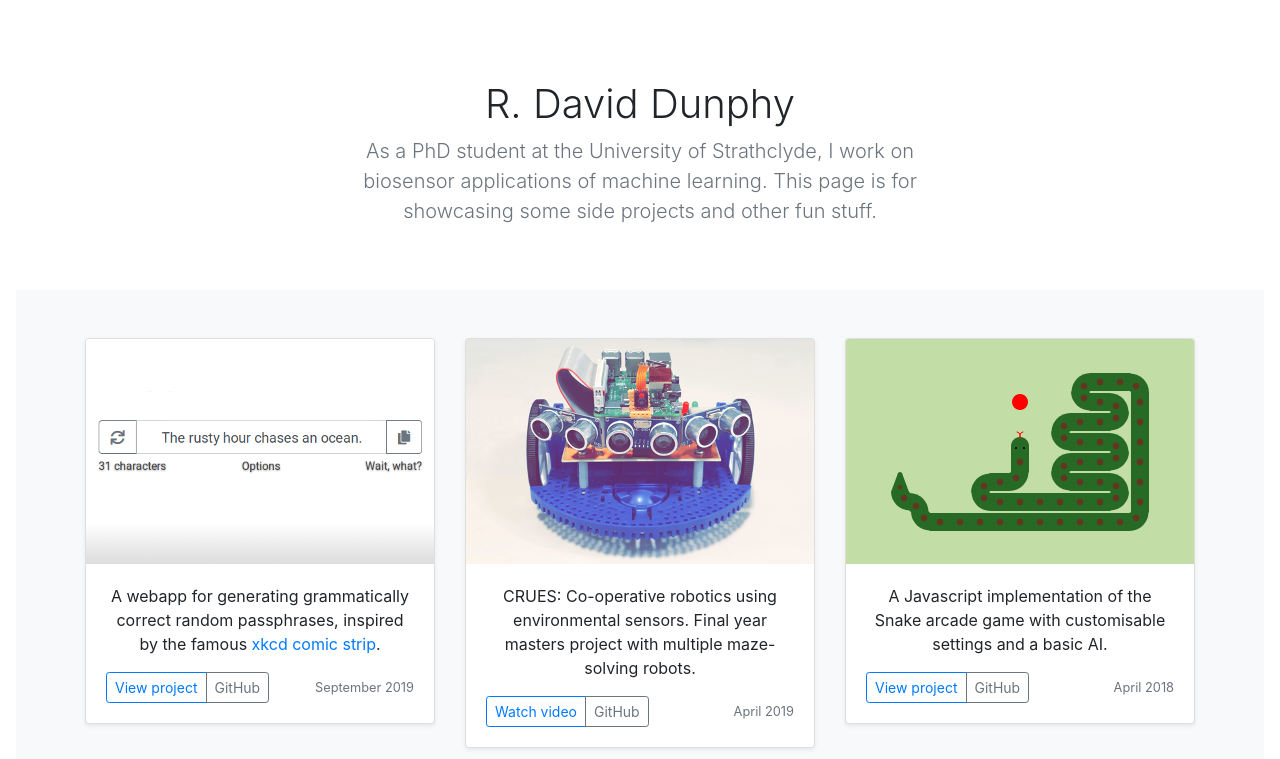
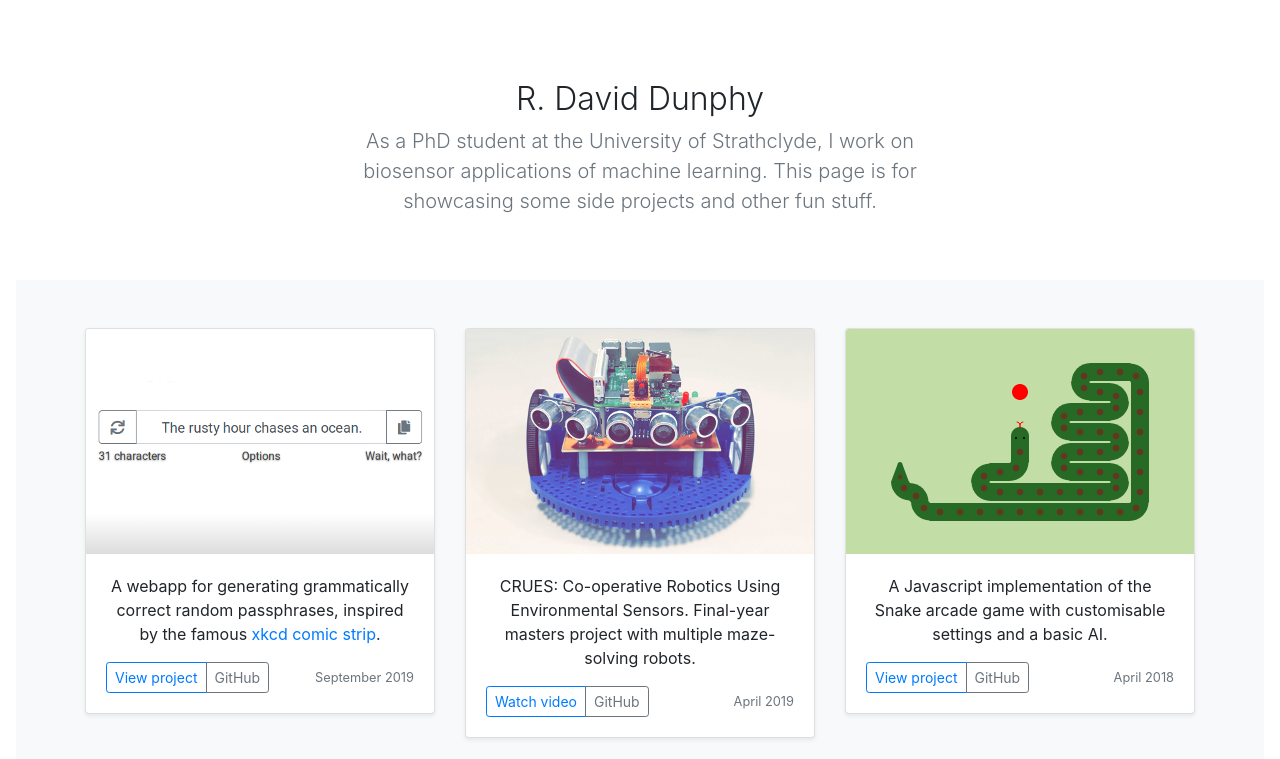
Before and after one commit to rddunphy/rddunphy.github.io, a plain HTML site: page index.html in a window 1280 px wide. Shown: the top 759 px of the page. Drawn offline with Linux system fonts and the light colour scheme.

Commit message:
Typos and font sizes

```diff
--- a/css/style.css
+++ b/css/style.css
@@ -4,6 +4,7 @@
     margin-bottom: 0;
     background-color: #fff;
 }
+
 @media (min-width: 768px) {
     .jumbotron {
         padding-top: 4rem;
@@ -17,6 +18,7 @@
 
 .jumbotron h1 {
     font-weight: 300;
+    font-size: 2rem;
 }
 
 .jumbotron .container {
--- a/index.html
+++ b/index.html
@@ -51,7 +51,7 @@
                                     <div class="overlay-text"><a href="https://youtu.be/rpHQBJop38U">CRUES</a></div>
                                 </div> <!-- END OVERLAY-CONTAINER -->
                                 <div class="card-body">
-                                    <p class="card-text">CRUES: Co-operative robotics using environmental sensors. Final year masters project with multiple maze-solving robots.</p>
+                                    <p class="card-text">CRUES: Co-operative Robotics Using Environmental Sensors. Final-year masters project with multiple maze-solving robots.</p>
                                     <div class="d-flex justify-content-between align-items-center">
                                         <div class="btn-group">
                                             <a href="https://youtu.be/rpHQBJop38U" class="btn btn-sm btn-outline-primary">Watch video</a>
```
